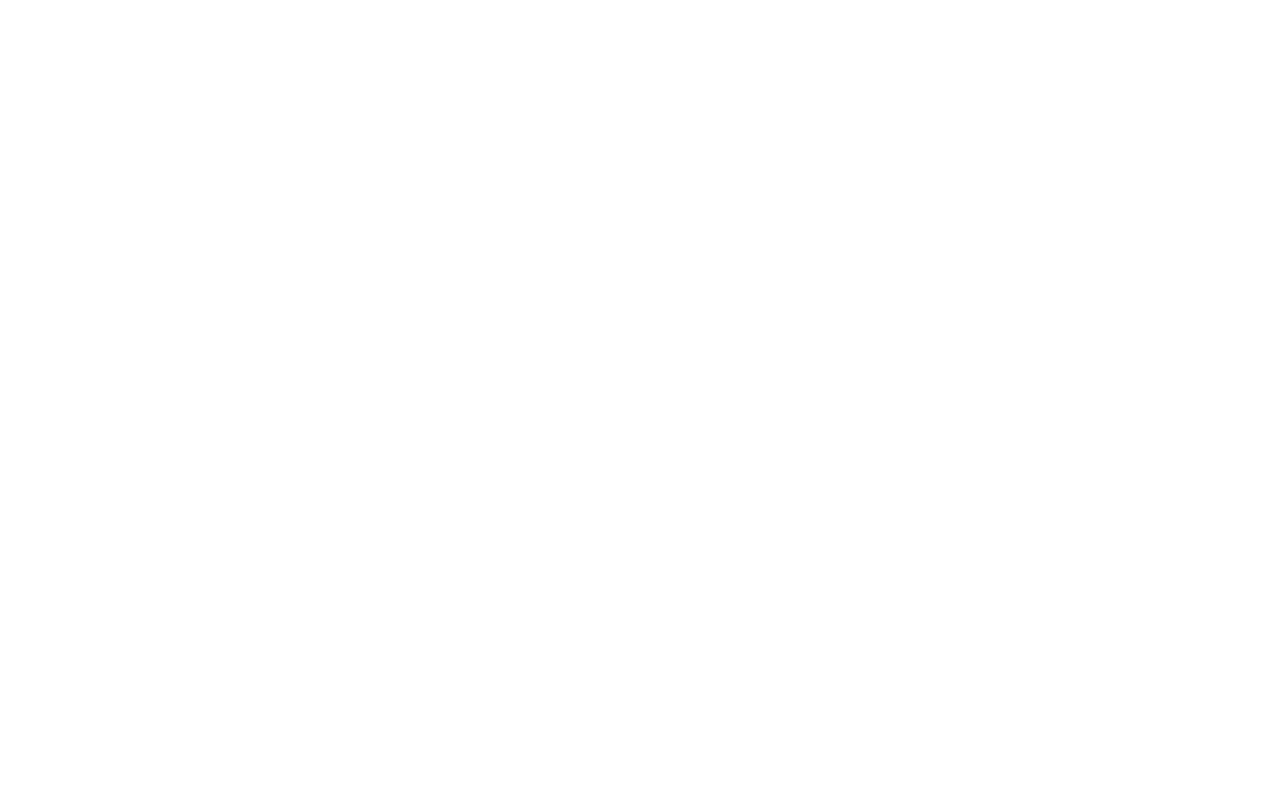
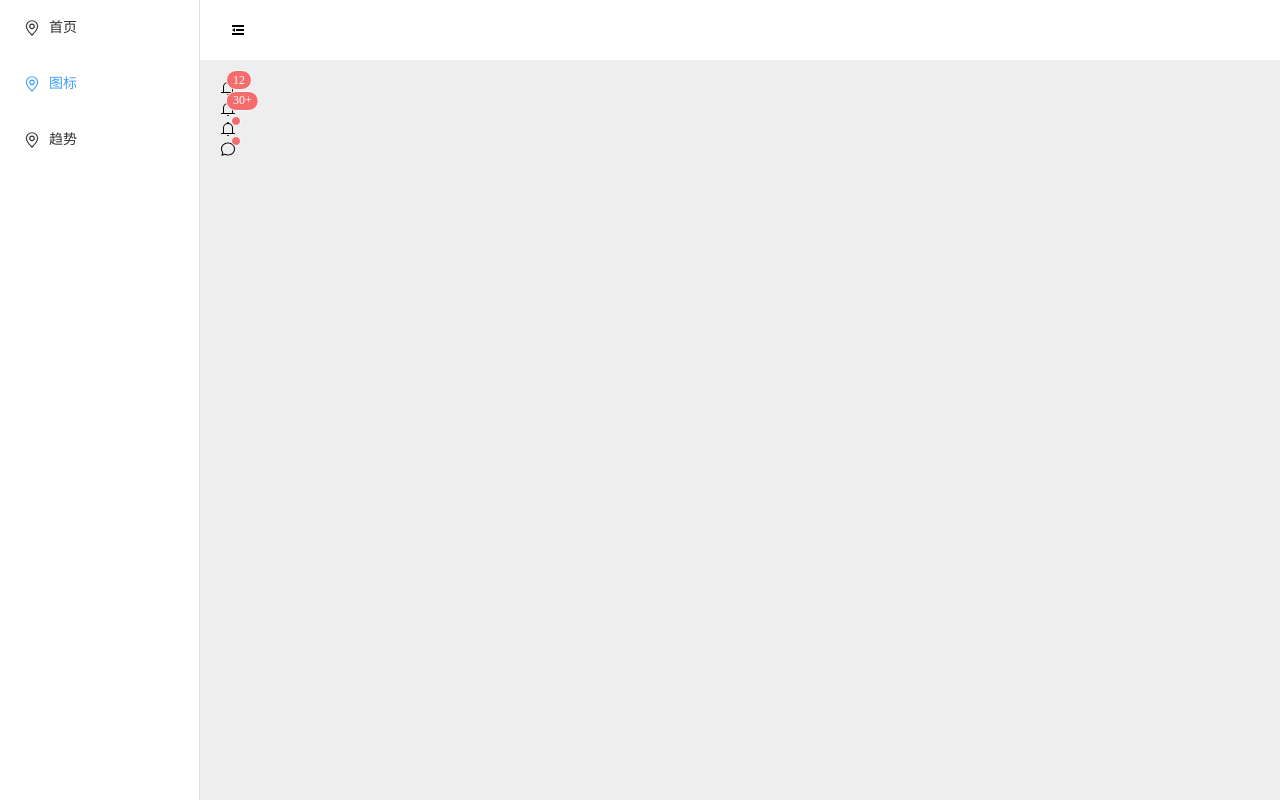
Before and after one commit to xiepengcz/m-components, a Vue app: page /notification in a window 1280 px wide. Before the commit this address had no page. Built offline with nearby package versions, Linux system fonts and the light colour scheme.

Commit message:
完成基本的elBadge封装

```diff
--- a/src/components/index.ts
+++ b/src/components/index.ts
@@ -2,8 +2,9 @@
 import chooseArea from "./chooseArea";
 import chooseIcon from "./chooseIcon";
 import trend from "./trend";
+import notification from "./notification";
 
-const components = [chooseArea, chooseIcon, trend];
+const components = [chooseArea, chooseIcon, trend, notification];
 
 // 这里用于全局引用
 export default {
--- /dev/null
+++ b/src/components/notification/index.ts
@@ -0,0 +1,9 @@
+import { App } from "vue";
+import notification from "./src/index.vue";
+
+// 按需引入 让这个组件可以通过 use的形式使用
+export default {
+  install(app: App) {
+    app.component("m-notification", notification);
+  },
+};
--- /dev/null
+++ b/src/components/notification/src/index.vue
@@ -0,0 +1,19 @@
+<template>
+  <el-badge style="cursor: pointer;" :value="value" :max="max" :isDot="isDot">
+    <component :is="`el-icon-${toLine(icon)}`"></component>
+  </el-badge>
+</template>
+<script lang="ts" setup>
+import { toLine } from '../../../utils';
+
+let props = defineProps({
+  icon: { type: String, default: 'Bell' },
+  value: { type: String || Number, default: '' }, // 通知数量
+  max: { type: Number, default: 99 }, // 最大值
+  isDot: { type: Boolean, default: false }, // 是否显示小圆点
+  hidden: { type: Boolean, default: false }, // 是否隐藏 Badge
+})
+</script>
+<style lang="scss">
+
+</style>
--- a/src/router/index.ts
+++ b/src/router/index.ts
@@ -23,6 +23,10 @@
         path: "/trend",
         component: () => import("../views/trend/index.vue"),
       },
+      {
+        path: "/notification",
+        component: () => import("../views/notification/index.vue"),
+      },
     ],
   },
 ];
--- /dev/null
+++ b/src/views/notification/index.vue
@@ -0,0 +1,20 @@
+<template>
+  <div>
+    <m-notification :value="12"></m-notification>
+  </div>
+  <div>
+    <m-notification :value="50" :max="30"></m-notification>
+  </div>
+  <div>
+    <m-notification :value="50" :max="30" :isDot="true"></m-notification>
+  </div>
+  <div>
+    <m-notification :value="50" :max="30" :isDot="true" icon="chatRound"></m-notification>
+  </div>
+</template>
+<script lang="ts" setup>
+
+</script>
+<style lang="scss">
+
+</style>
```
Also changed, not shown: 1 other file (tests, documents, lock files or other folders).
